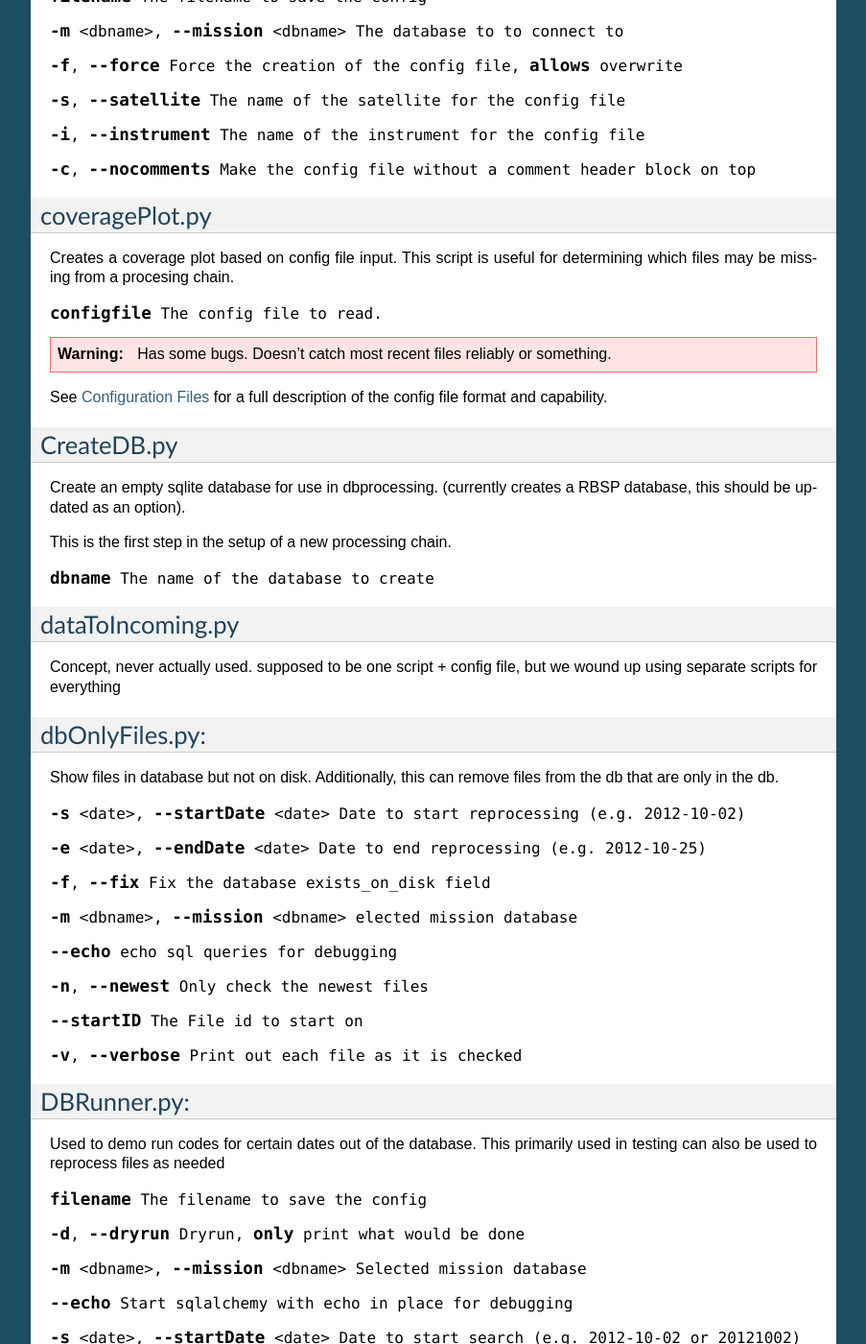
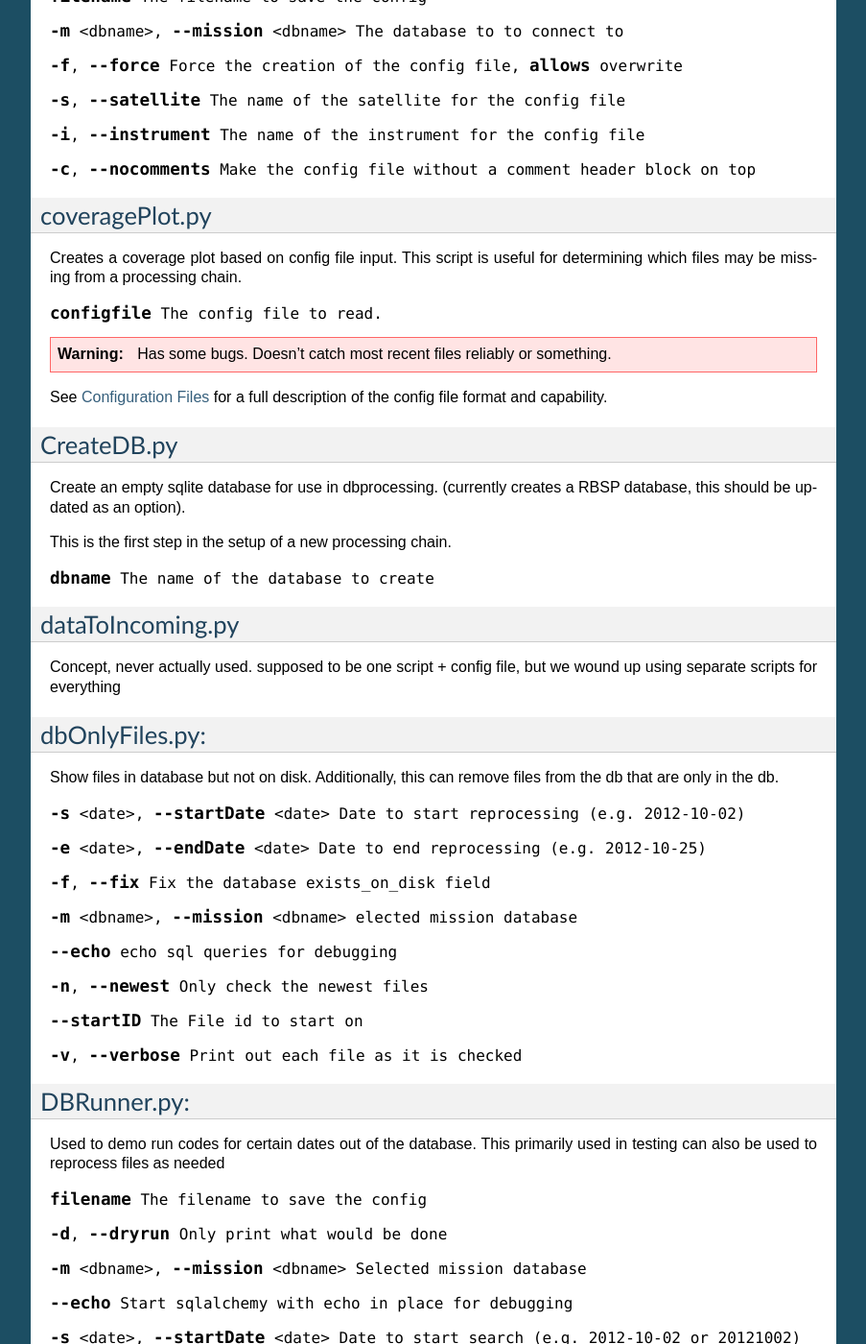
Before and after one commit to spacepy/dbprocessing, a Sphinx documentation site: the page built from sphinx/source/scripts.rst, in a window 1280 px wide and 1400 px high, scrolled down 756 px. Shown: the whole window at 96% size, without its empty margins (198-1101 px from the left). Built offline with Sphinx 7.4.7, drawn with Linux system fonts in a browser that asks for light colours; formulas are drawn with MathJax 3; some of the changed text lies outside the part shown.

```diff
--- a/sphinx/source/developer.rst
+++ b/sphinx/source/developer.rst
@@ -117,6 +117,11 @@ tests_scripts
 ~~~~~~~~~~~~~
 ?
 
+Database Structure
+------------------
+.. image:: out.png
+	:scale: 50 %
+
 Todo
 ----
 FastData
--- a/sphinx/source/scripts.rst
+++ b/sphinx/source/scripts.rst
@@ -54,7 +54,7 @@ coveragePlot.py
 .. program:: coveragePlot
 
 Creates a coverage plot based on config file input. This script is useful for
-determining which files may be missing from a procesing chain.
+determining which files may be missing from a processing chain.
 
 .. option:: configfile The config file to read.
 
@@ -101,7 +101,7 @@ DBRunner.py:
 Used to demo run codes for certain dates out of the database. This primarily used in testing can also be used to reprocess files as needed
 
 .. option:: filename The filename to save the config
-.. option:: -d, --dryrun Dryrun, only print what would be done
+.. option:: -d, --dryrun Only print what would be done
 .. option:: -m <dbname>, --mission <dbname> Selected mission database
 .. option:: --echo Start sqlalchemy with echo in place for debugging
 .. option:: -s <date>, --startDate <date> Date to start search (e.g. 2012-10-02 or 20121002)
```
Also changed, not shown: other parts of sphinx/source/scripts.rst (+7 -7 lines), sphinx/source/out.png (added).
